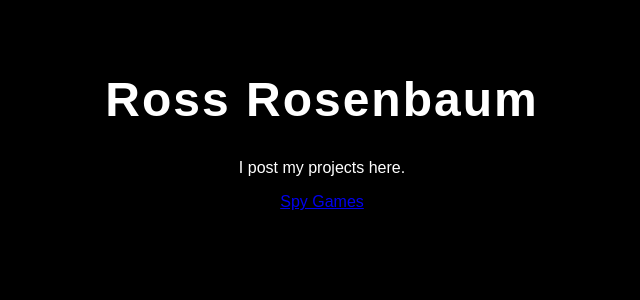
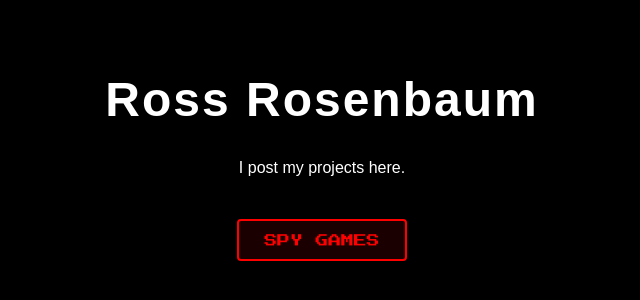
Before and after one commit to rossrosenbaum/rossrosenbaum.github.io, a plain HTML site: page index.html in a window 1280 px wide. Shown: the part 88-388 px from the top of the page, without its empty margins (318-958 px from the left). Drawn offline with Linux system fonts and the light colour scheme.

Commit message:
Spygames button added to index

```diff
--- a/index.html
+++ b/index.html
@@ -4,6 +4,8 @@
   <meta charset="UTF-8">
   <title>Ross Rosenbaum</title>
   <style>
+    @import url('https://fonts.googleapis.com/css2?family=Press+Start+2P&display=swap');
+
     body {
       background-color: #000;
       color: #fff;
@@ -17,11 +19,28 @@
       font-size: 3em;
       letter-spacing: 2px;
     }
+    .spy-button {
+      display: inline-block;
+      font-family: 'Press Start 2P', monospace;
+      text-decoration: none;
+      color: red;
+      padding: 1em 2em;
+      background: rgba(255, 0, 0, 0.1);
+      border: 2px solid red;
+      border-radius: 4px;
+      transition: all 0.3s;
+      margin-top: 2em;
+      font-size: 0.8em;
+    }
+    .spy-button:hover {
+      background: rgba(255, 0, 0, 0.2);
+      transform: scale(1.05);
+    }
   </style>
 </head>
 <body>
   <h1>Ross Rosenbaum</h1>
   <p>I post my projects here.</p>
-  <p><a href="spygames.html">Spy Games</a></p>
+  <a href="spygames.html" class="spy-button">SPY GAMES</a>
 </body>
 </html>
```
